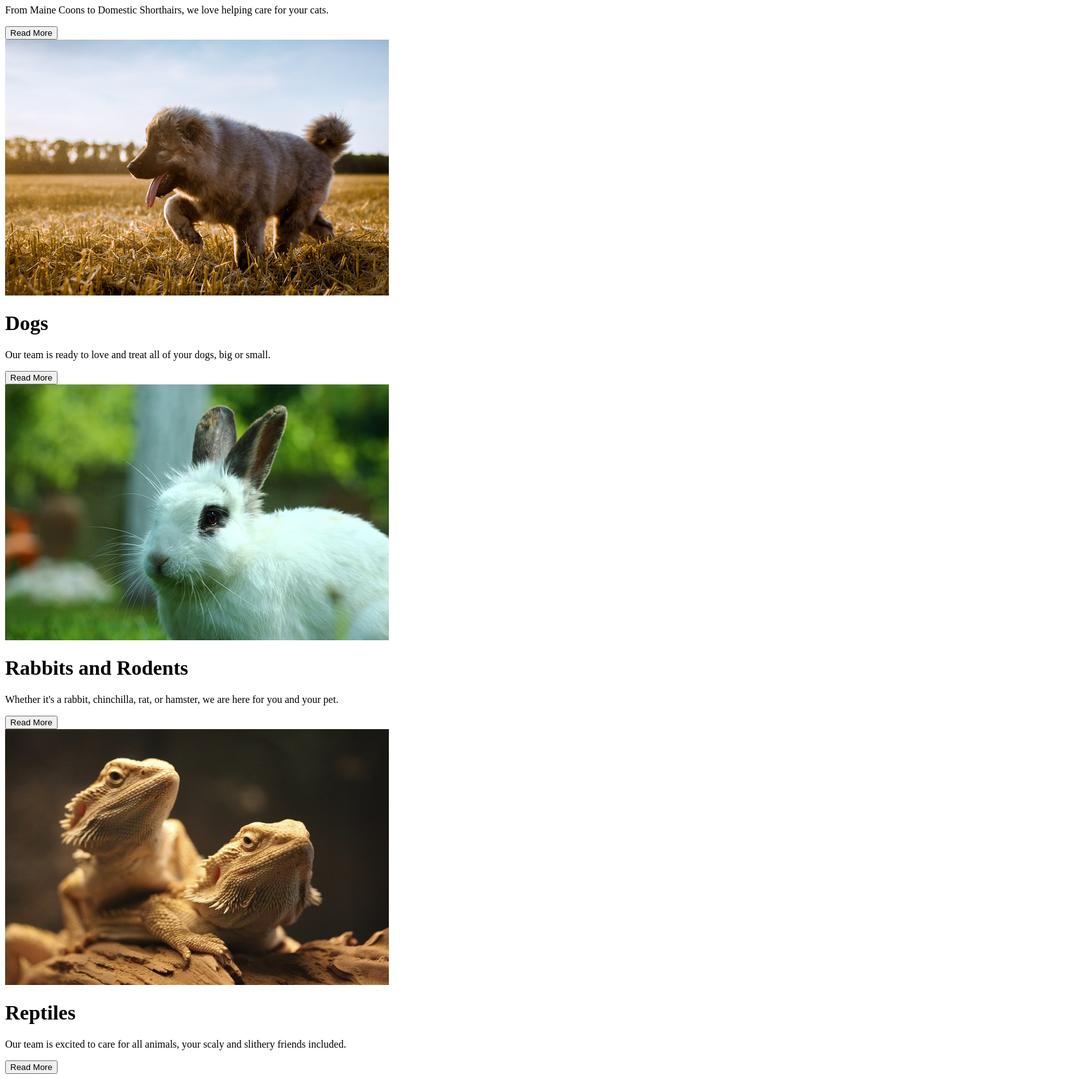
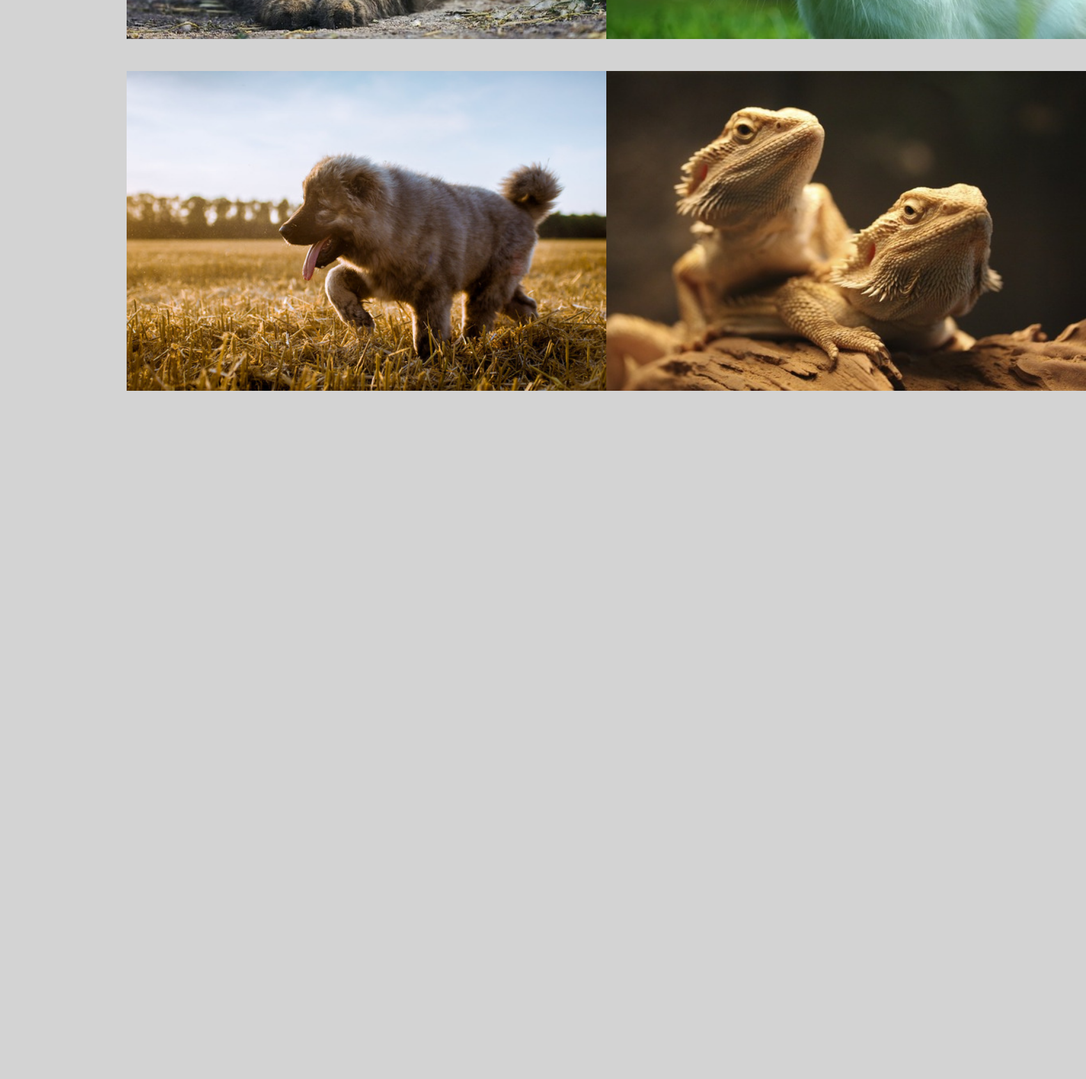
Before and after one commit to whittlialleman/animated-links, a plain HTML site: page index.html in a window 1280 px wide. Shown: the part 485-2172 px from the top of the page at 64% size, 1698 px wide, since content can reach past the window. After the commit the page ends 1154 px from the top, so only its background shows below. Drawn offline with Linux system fonts and the light colour scheme.

Commit message:
Added styling

```diff
--- a/index.html
+++ b/index.html
@@ -11,10 +11,11 @@
 </head>
 <body>
     <div class="wrapper">
+        <div class="row">
             <div class="card">
                 <img src="img/cat.jpg" alt="">
                 <div class="info">
-                <h1>Cats</h1>
+                    <h2>Cats</h2>
                     <p>From Maine Coons to Domestic Shorthairs, we love helping care for your cats.</p>
                     <button>Read More</button>
                 </div><!--End card one info-->
@@ -22,27 +23,32 @@
             <div class="card">
                 <img src="img/dog.jpg" alt="">
                 <div class="info">
-                <h1>Dogs</h1>
+                    <h2>Dogs</h2>
                     <p>Our team is ready to love and treat all of your dogs, big or small.</p>
                     <button>Read More</button>
-            </div><!--End card one info-->
-        </div><!--End card One-->
+                </div><!--End card two info-->
+            </div><!--End card two-->
+        </div><!--End row one-->
+        <div class="spacing">
+            <div class="row">
                 <div class="card">
                     <img src="img/rabbit.jpg" alt="">
                     <div class="info">
-                <h1>Rabbits and Rodents</h1>
+                        <h2>Rabbits and Rodents</h2>
                         <p>Whether it's a rabbit, chinchilla, rat, or hamster, we are here for you and your pet.</p>
                         <button>Read More</button>
-            </div><!--End card one info-->
-        </div><!--End card One-->
+                    </div><!--End card three info-->
+                </div><!--End card three-->
                 <div class="card">
                     <img src="img/reptile.jpg" alt="">
                     <div class="info">
-                <h1>Reptiles</h1>
+                        <h2>Reptiles</h2>
                         <p>Our team is excited to care for all animals, your scaly and slithery friends included.</p>
                         <button>Read More</button>
-            </div><!--End card one info-->
-        </div><!--End card One-->
+                    </div><!--End card four info-->
+                </div><!--End card four-->
+            </div><!--End row two-->
         </div>
+    </div><!--End wrapper-->
 </body>
 </html>
--- a/styles.css
+++ b/styles.css
@@ -0,0 +1,88 @@
+* {
+    box-sizing: border-box; /* This makes all elements include padding and border are included in the total width and height */
+}
+
+body {
+    background: lightgray;
+    display: flex;
+	align-items: center;
+	justify-content: center;
+}
+
+img {
+    width: 750px;
+    height: 500px;
+}
+
+.wrapper {
+    display: flex;
+    width: 70%;
+    justify-content: space-evenly;
+    margin-top: 3%;
+}
+
+.card {
+    background: white;
+    position: relative;
+    display: flex;
+    flex-wrap: wrap;
+    transition: 0.4s ease-out;
+    max-width: 750px;
+    max-height: 500px;
+    overflow: hidden;
+    margin-bottom: 50px;
+    &:hover {
+        transform: translateY(20px);
+        &:before {
+            opacity: 1;
+        }
+        .info {
+            opacity: 1;
+            transform: translateY(-250px);
+        }
+    }
+    &:before {
+        content: '';
+        position: absolute;
+        top:0; left:0;
+        display: block;
+        width: 100%;
+        height: 100%;
+        background: linear-gradient(0deg, rgba(0,0,0,0.5) 0%, rgba(144,143,143,0.5) 40%, rgba(235,238,238,0.2) 100%);
+        z-index: 2;
+        transition: 0.5s;
+        opacity: 0;
+    }
+}
+
+.info {
+	position: relative;
+	z-index: 3;
+	color: white;
+	opacity: 0;
+	transition: 0.5s;
+    font-family: sans-serif;
+    > h2 {
+        font-size: 3rem;
+        padding-left: 5%;
+        margin-bottom: 0;
+    }
+    > p {
+        font-size: 1.25rem;
+        padding-left: 5%;
+        margin-top: 8px;
+    }
+    > button {
+        padding: 0.5rem 1rem;
+        background-color: rgb(251, 144, 38);
+        border: none;
+        color: white;
+        font-size: 1.25rem;
+        margin-left: 5%;
+        cursor: pointer;
+        transition: 0.4s ease;
+        &:hover {
+            background-color: rgb(250, 169, 87);
+        }
+    }
+}
```
Lines whose indentation alone changed are shown as unchanged.
